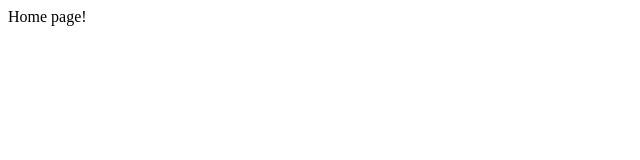
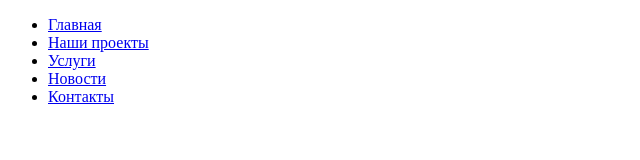
Before and after one commit to gts-work/blended2, a plain HTML site: page index.html in a window 1280 px wide. Shown: the whole page, without its empty margins (0-640 px from the left). Drawn offline with Linux system fonts and the light colour scheme.

Commit message:
create nav

```diff
--- a/index.html
+++ b/index.html
@@ -1,10 +1,29 @@
 <!DOCTYPE html>
 <html lang="en">
-  <head>
-    <meta charset="utf-8" />
-    <title>blended2 Home page</title>
-  </head>
-  <body>
-    Home page!
-  </body>
+<head>
+    <meta charset="UTF-8">
+    <meta name="viewport" content="width=device-width, initial-scale=1.0">
+    <title>Project</title>
+</head>
+<body>
+    <header>
+        <ul>
+          <nav>
+            <li><a href="#">Главная</a></li>
+            <li><a href="#">Наши проекты</a></li>
+            <li><a href="#">Услуги</a></li>
+            <li><a href="#">Новости</a></li>
+            <li><a href="#">Контакты</a></li>
+          </nav>
+        </ul>
+    </header>
+
+    <main>
+
+    </main>
+
+    <footer>
+
+    </footer>
+</body>
 </html>
```
